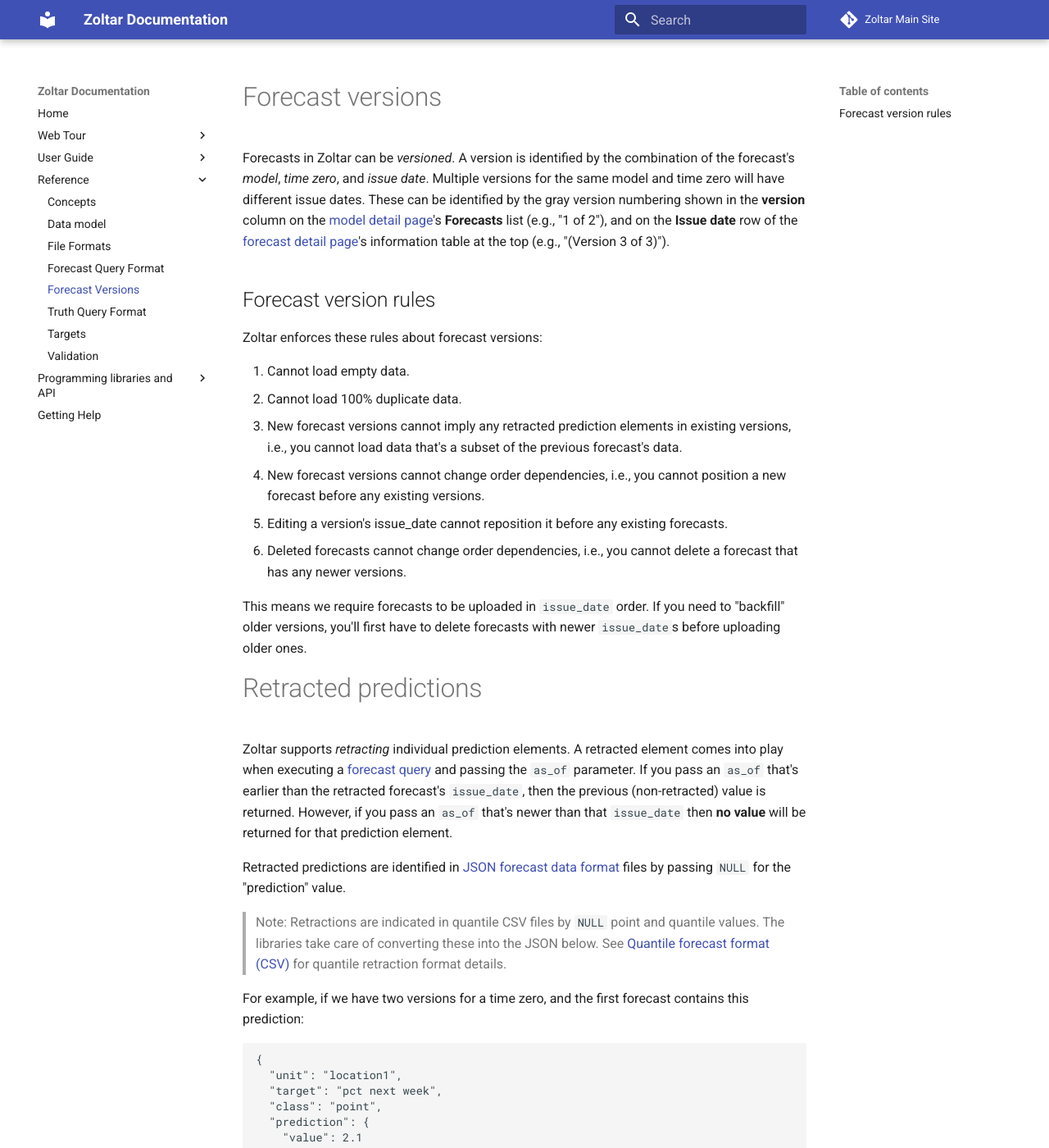
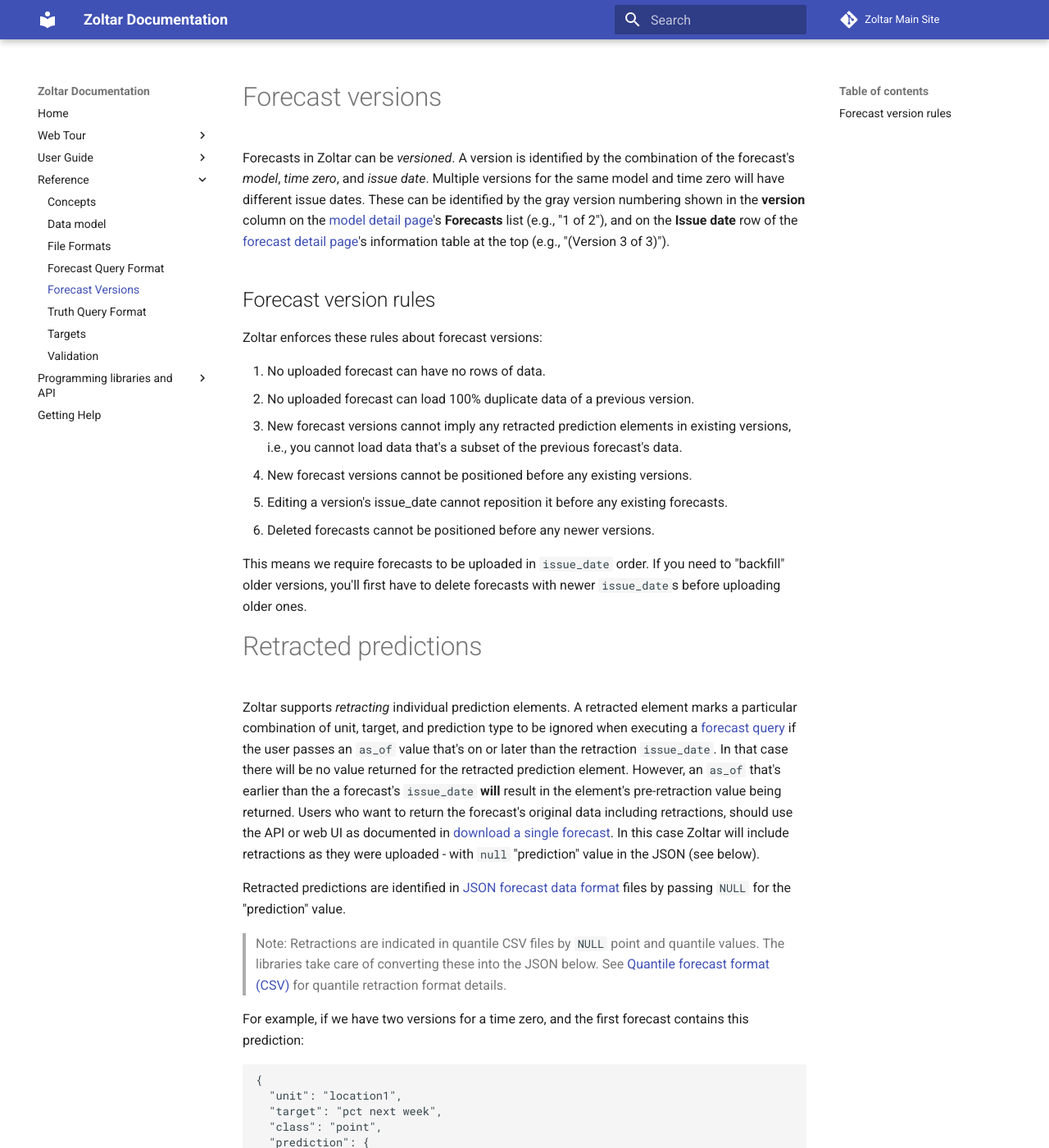
Before and after one commit to reichlab/docs.zoltardata, an MkDocs documentation site: the page built from docs/ForecastVersions.md, in a window 1280 px wide and 1400 px high. Shown: the whole window at 82% size. Built offline with MkDocs 1.6.1 and Material for MkDocs 9.7.7, drawn with Linux system fonts in a browser that asks for light colours; some of the changed text lies outside the part shown.

Commit message:
WIP [Change as_of forecast query semantics to handle partial forecast uploads #284]

```diff
--- a/docs/ForecastVersions.md
+++ b/docs/ForecastVersions.md
@@ -7,19 +7,19 @@ Forecasts in Zoltar can be _versioned_. A version is identified by the combinati
 
 Zoltar enforces these rules about forecast versions:
 
-1. Cannot load empty data.
-2. Cannot load 100% duplicate data.
+1. No uploaded forecast can have no rows of data.
+2. No uploaded forecast can load 100% duplicate data of a previous version.
 3. New forecast versions cannot imply any retracted prediction elements in existing versions, i.e., you cannot load data that's a subset of the previous forecast's data.
-4. New forecast versions cannot change order dependencies, i.e., you cannot position a new forecast before any existing versions.
+4. New forecast versions cannot be positioned before any existing versions.
 5. Editing a version's issue_date cannot reposition it before any existing forecasts.
-6. Deleted forecasts cannot change order dependencies, i.e., you cannot delete a forecast that has any newer versions.
+6. Deleted forecasts cannot be positioned before any newer versions.
 
 This means we require forecasts to be uploaded in `issue_date` order. If you need to "backfill" older versions, you'll first have to delete forecasts with newer `issue_date`s before uploading older ones.
 
 
 # Retracted predictions
 
-Zoltar supports _retracting_ individual prediction elements. A retracted element comes into play when executing a [forecast query](ForecastQueryFormat.md) and passing the `as_of` parameter. If you pass an `as_of` that's earlier than the retracted forecast's `issue_date`, then the previous (non-retracted) value is returned. However, if you pass an `as_of` that's newer than that `issue_date` then **no value** will be returned for that prediction element.
+Zoltar supports _retracting_ individual prediction elements. A retracted element marks a particular combination of unit, target, and prediction type to be ignored when executing a [forecast query](ForecastQueryFormat.md) if the user passes an `as_of` value that's on or later than the retraction `issue_date`. In that case there will be no value returned for the retracted prediction element. However, an `as_of` that's earlier than the a forecast's `issue_date` **will** result in the element's pre-retraction value being returned. Users who want to return the forecast's original data including retractions, should use the API or web UI as documented in [download a single forecast](Forecasts.md#download-a-single-forecast). In this case Zoltar will include retractions as they were uploaded - with `null` "prediction" value in the JSON (see below).
 
 Retracted predictions are identified in [JSON forecast data format](FileFormats.md#forecast-data-format-json) files by passing `NULL` for the "prediction" value.
 
@@ -54,4 +54,4 @@ Translating this JSON representation to/from CSV files is handled by the [Zoltar
 
 # Duplicate data
 
-When Zoltar loads a forecast's prediction elements, it skips those that are identical to any in previous versions. This saves on storage space, and is transparent to users.
+When Zoltar loads a forecast's prediction elements, it skips those that are identical to any in previous versions. This saves on storage space, and is transparent to users (downloading forecast data via queries or single forecasts will reassemble the original data).
```
Also changed, not shown: docs/FileFormats.md (+4 -4 lines).
